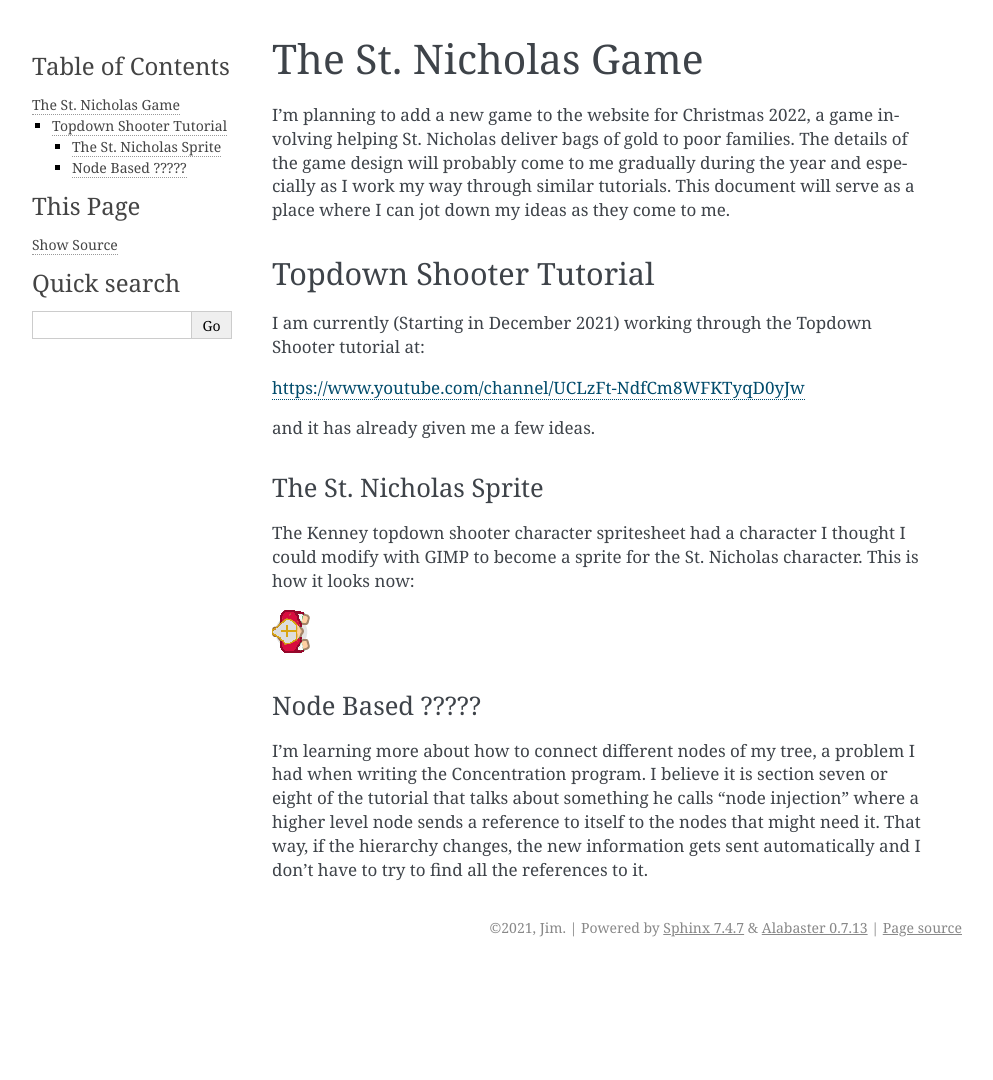
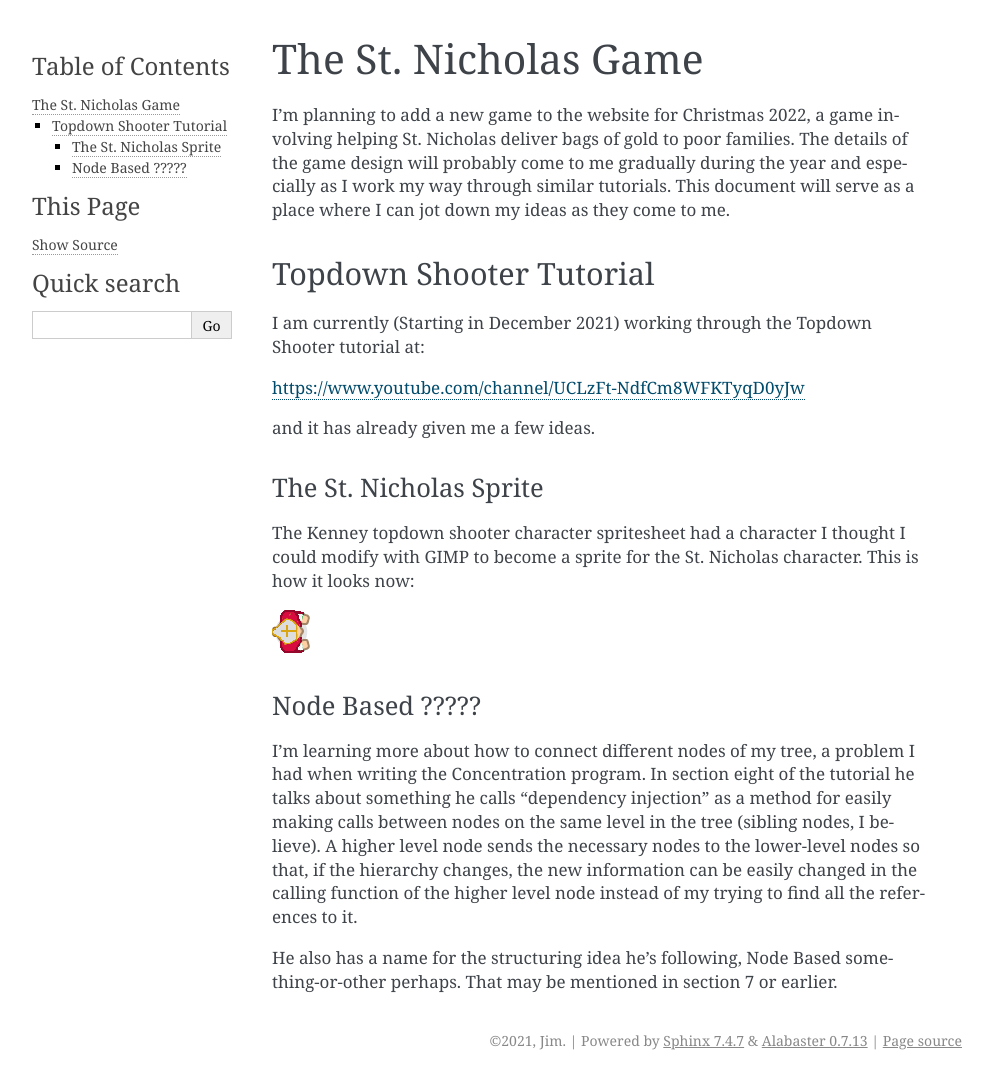
Before and after one commit to JMorris1575/Christmas2022, a Sphinx documentation site: the page built from docs/new_game.rst, in a window 1280 px wide. Shown: the whole page, without its empty margins (148-1141 px from the left). Built offline with Sphinx 7.4.7, drawn with Linux system fonts in a browser that asks for light colours; before the commit the page ends 967 px from its top, so only the background shows below that.

Commit message:
Added some information from jmbiv tutorial to new_game.rst

```diff
--- a/docs/new_game.rst
+++ b/docs/new_game.rst
@@ -29,6 +29,10 @@ Node Based ?????
 ================
 
 I'm learning more about how to connect different nodes of my tree, a problem I had when writing the Concentration
-program. I believe it is section seven or eight of the tutorial that talks about something he calls "node injection"
-where a higher level node sends a reference to itself to the nodes that might need it. That way, if the hierarchy
-changes, the new information gets sent automatically and I don't have to try to find all the references to it.
+program. In section eight of the tutorial he talks about something he calls "dependency injection" as a method for
+easily making calls between nodes on the same level in the tree (sibling nodes, I believe). A higher level node sends
+the necessary nodes to the lower-level nodes so that, if the hierarchy changes, the new information can be easily
+changed in the calling function of the higher level node instead of my trying to find all the references to it.
+
+He also has a name for the structuring idea he's following, Node Based something-or-other perhaps. That may be mentioned
+in section 7 or earlier.
```
